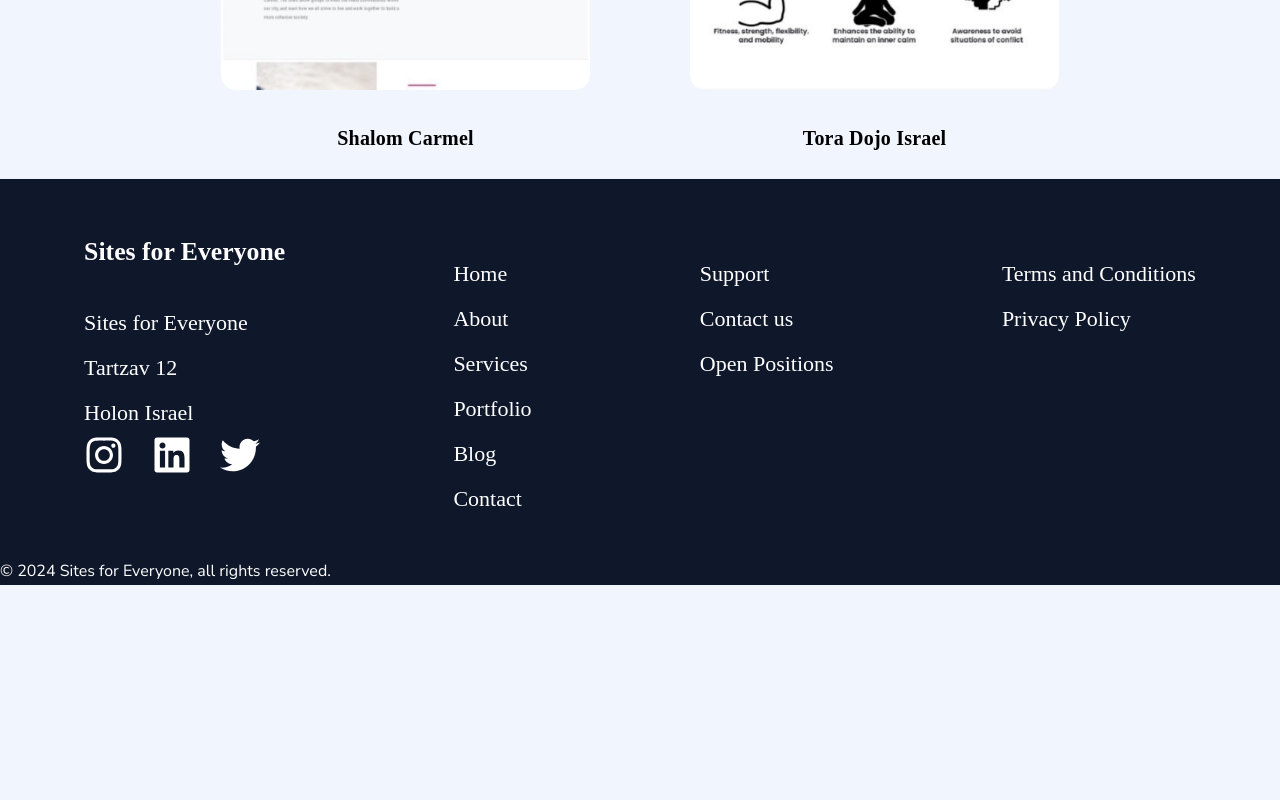
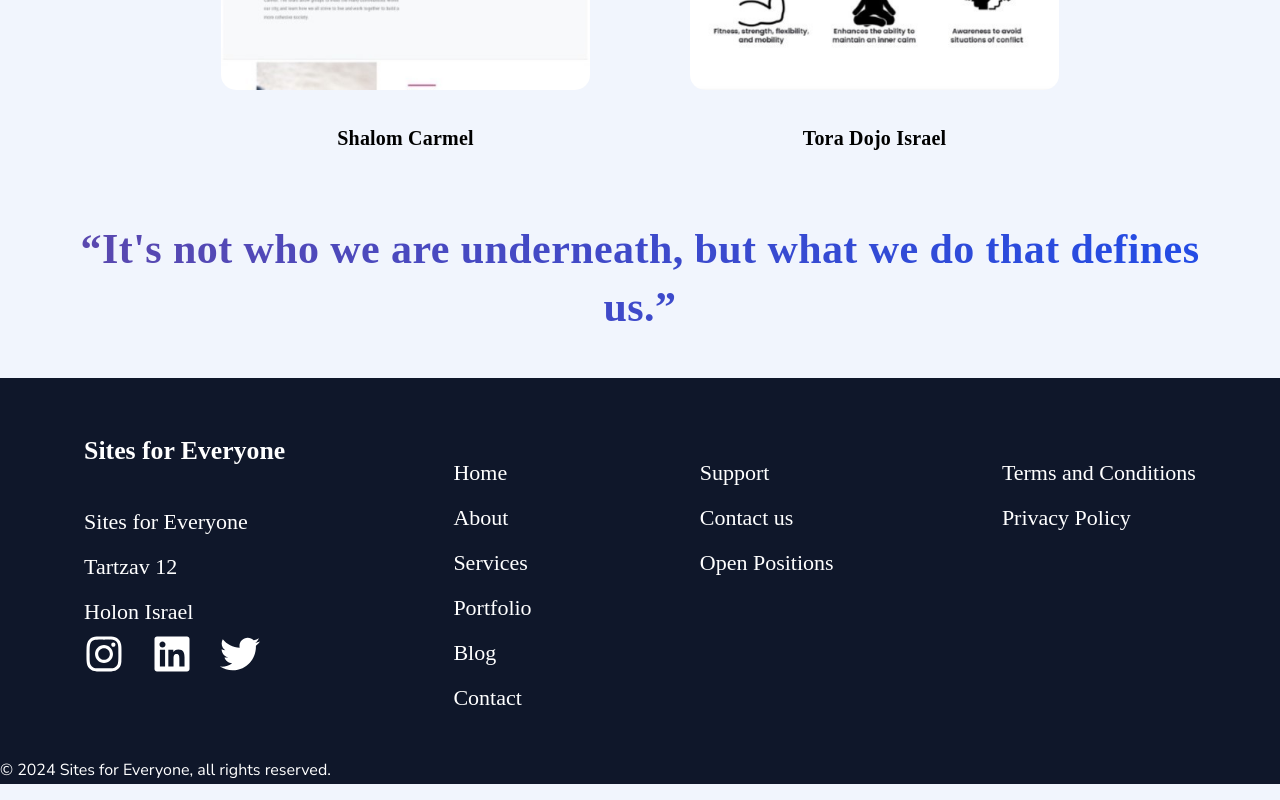
Before and after one commit to lionsgrandson/sites_for_everyone5.0, a React (Create React App) app: page /portfolio in a window 1280 px wide. Shown: the part 2861-3661 px from the top of the page. Before the commit the page ends 3462 px from the top, so only its background shows below. Built offline with nearby package versions, Linux system fonts and the light colour scheme.

Commit message:
new(portfolio): added the quote at the bottom

```diff
--- a/src/pages/portfolio.js
+++ b/src/pages/portfolio.js
@@ -58,6 +58,9 @@
           );
         })}
       </div>
+      <blockquote className="portQuote">
+        “It's not who we are underneath, but what we do that defines us.”
+      </blockquote>
       <Footer />
     </div>
   );
--- a/src/pages/portoflio.css
+++ b/src/pages/portoflio.css
@@ -24,3 +24,14 @@
   letter-spacing: 0.01em;
   text-align: center;
 }
+.portQuote {
+  font-family: Nunito;
+  font-size: 42px;
+  font-weight: 700;
+  line-height: 57.29px;
+  letter-spacing: 0.01em;
+  text-align: center;
+  background: linear-gradient(90deg, #5c48ad 0%, #214ce7 100%);
+  -webkit-background-clip: text;
+  -webkit-text-fill-color: transparent;
+}
```
